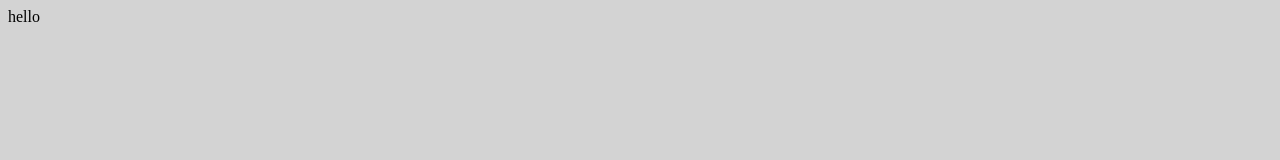
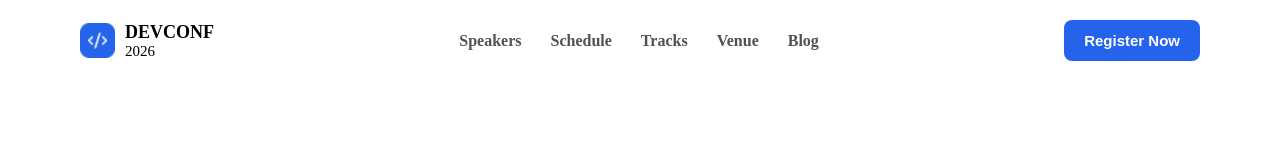
Before and after one commit to Miskatul-Jannat/b14-assignment1, a plain HTML site: page index.html in a window 1280 px wide. Drawn offline with Linux system fonts and the light colour scheme.

Commit message:
Navbar completed

```diff
--- a/index.html
+++ b/index.html
@@ -9,7 +9,27 @@
 </head>
 
 <body>
-    hello
+    <header>
+        <nav>
+            <div class="logo">
+                <img src="./assets/logo-mini.png" alt="DevConf Logo">
+                <div class="logo-text">
+                    <h3>DEVCONF</h3>
+                    <p>2026</p>
+                </div>
+            </div>
+            <ul>
+                <li><a href="">Speakers</a></li>
+                <li><a href="">Schedule</a></li>
+                <li><a href="">Tracks</a></li>
+                <li><a href="">Venue</a></li>
+                <li><a href="">Blog</a></li>
+
+            </ul>
+            <button class="register-btn">Register Now</button>
+
+        </nav>
+    </header>
 </body>
 
 </html>
--- a/style.css
+++ b/style.css
@@ -1,3 +1,78 @@
-body {
-    background-color: lightgray;
+* {
+    margin: 0;
+    padding: 0;
+
 }
+
+header {
+    background-color: #f2f2f2;
+
+}
+
+nav {
+
+    display: flex;
+    justify-content: space-between;
+    max-width: 1200px;
+    align-items: center;
+    margin: auto;
+    padding: 20px 80px;
+    background: White;
+}
+
+.logo {
+    display: flex;
+    align-items: center;
+    gap: 10px;
+}
+
+.logo img {
+    width: 35px;
+
+}
+
+.logo-text h3 {
+    font-size: 18px;
+    font-weight: bold;
+    color: black;
+}
+
+.logo-text p {
+    font-size: 15px;
+    color: black;
+}
+
+ul {
+    display: flex;
+    justify-content: space-between;
+    list-style: none;
+    gap: 5px;
+}
+
+ul li a {
+    text-decoration: none;
+    color: rgb(82, 81, 81);
+    font-weight: bold;
+    padding: 8px 12px;
+    border-radius: 4px;
+
+}
+
+ul li a:hover {
+    color: #2563EB;
+}
+
+.register-btn {
+    text-decoration: none;
+    color: white;
+    background-color: #2563EB;
+    padding: 12px 20px;
+    border-radius: 8px;
+    font-size: 15px;
+    font-weight: 600;
+    border: none;
+}
+
+.register-btn:hover {
+    background-color: #1D4ED8;
+}
```
